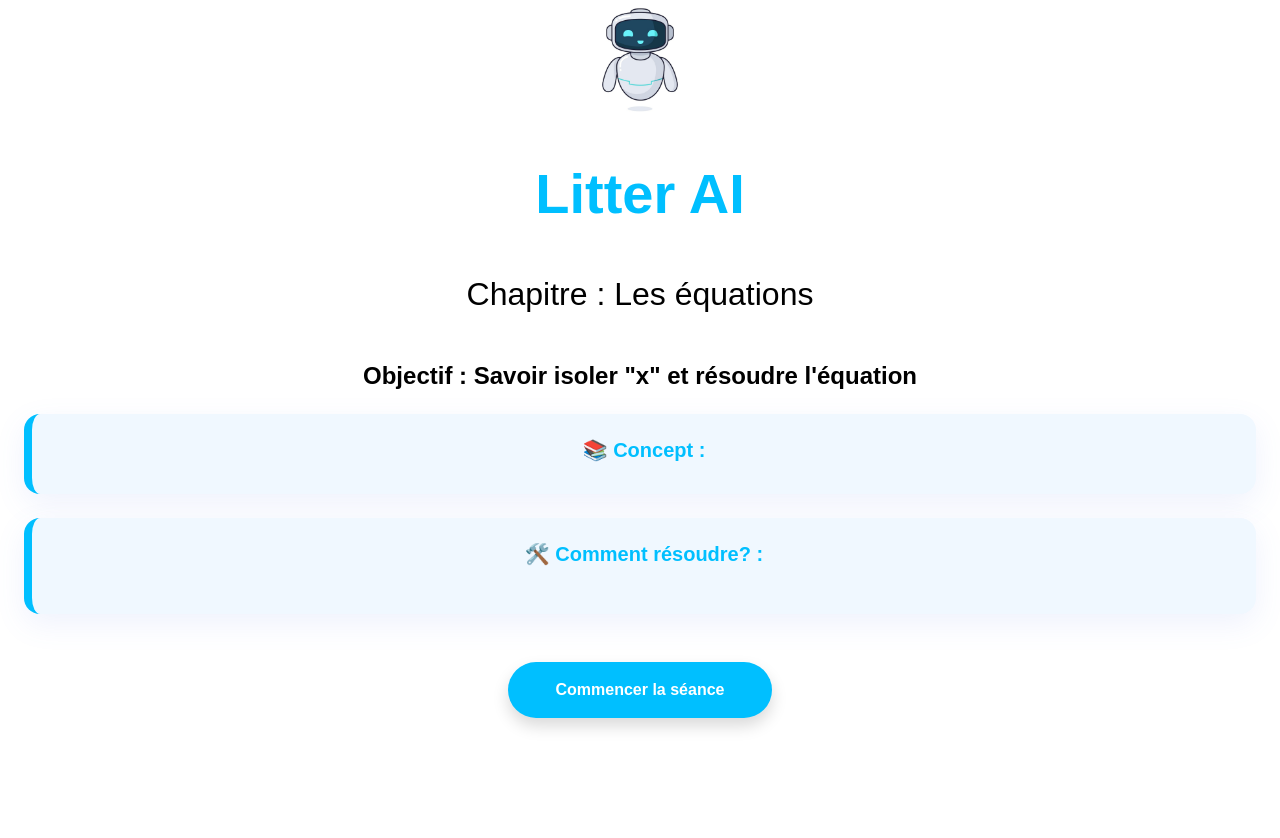
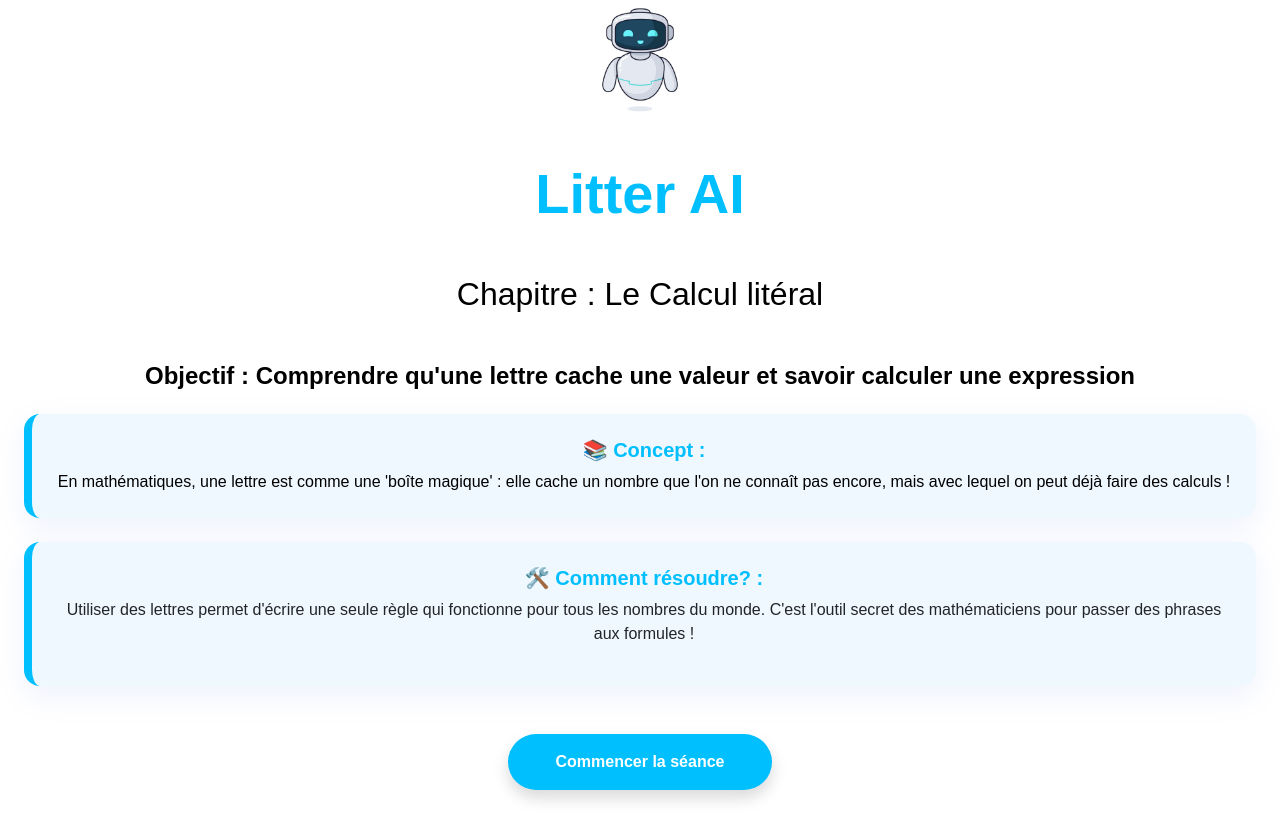
Before and after one commit to agbeSimi/litterAI, a React (Vite) app: page /calculLiteral in a window 1280 px wide. Before the commit the page ends 800 px from the top, so only its background shows below. Built offline with nearby package versions, Linux system fonts and the light colour scheme.

Commit message:
utilisation des cartes

```diff
--- a/src/pages/CalculLiteral/CalculLiteral.jsx
+++ b/src/pages/CalculLiteral/CalculLiteral.jsx
@@ -12,10 +12,12 @@ function CalculLiteral() {
         style={{ width: '120px' }}
       />
       <h1 className="display-4 fw-bold text-primary mb-5 mt-3">Litter AI</h1>
-      <h2 className="text-secondary mb-5">Chapitre : Les équations</h2>
-      <h4 className="fw-bold text-secondary">Objectif : Savoir isoler "x" et résoudre l'équation</h4>
-      <CarteConcept/>
-      <CarteExplication/>
+      <h2 className="text-secondary mb-5">Chapitre : Le Calcul litéral</h2>
+      <h4 className="fw-bold text-secondary">Objectif : Comprendre qu'une lettre cache une valeur et savoir calculer une expression</h4>
+      <CarteConcept
+        description="En mathématiques, une lettre est comme une 'boîte magique' : elle cache un nombre que l'on ne connaît pas encore, mais avec lequel on peut déjà faire des calculs !"/>
+      <CarteExplication
+        description="Utiliser des lettres permet d'écrire une seule règle qui fonctionne pour tous les nombres du monde. C'est l'outil secret des mathématiciens pour passer des phrases aux formules !"/>
       <div className="text-center mt-5">
         <button onClick={() => navigate("/modelageCalculLiteral")} className="btn btn-primary rounded-pill border-0 px-5 py-3 fw-bold shadow">
           Commencer la séance
```
